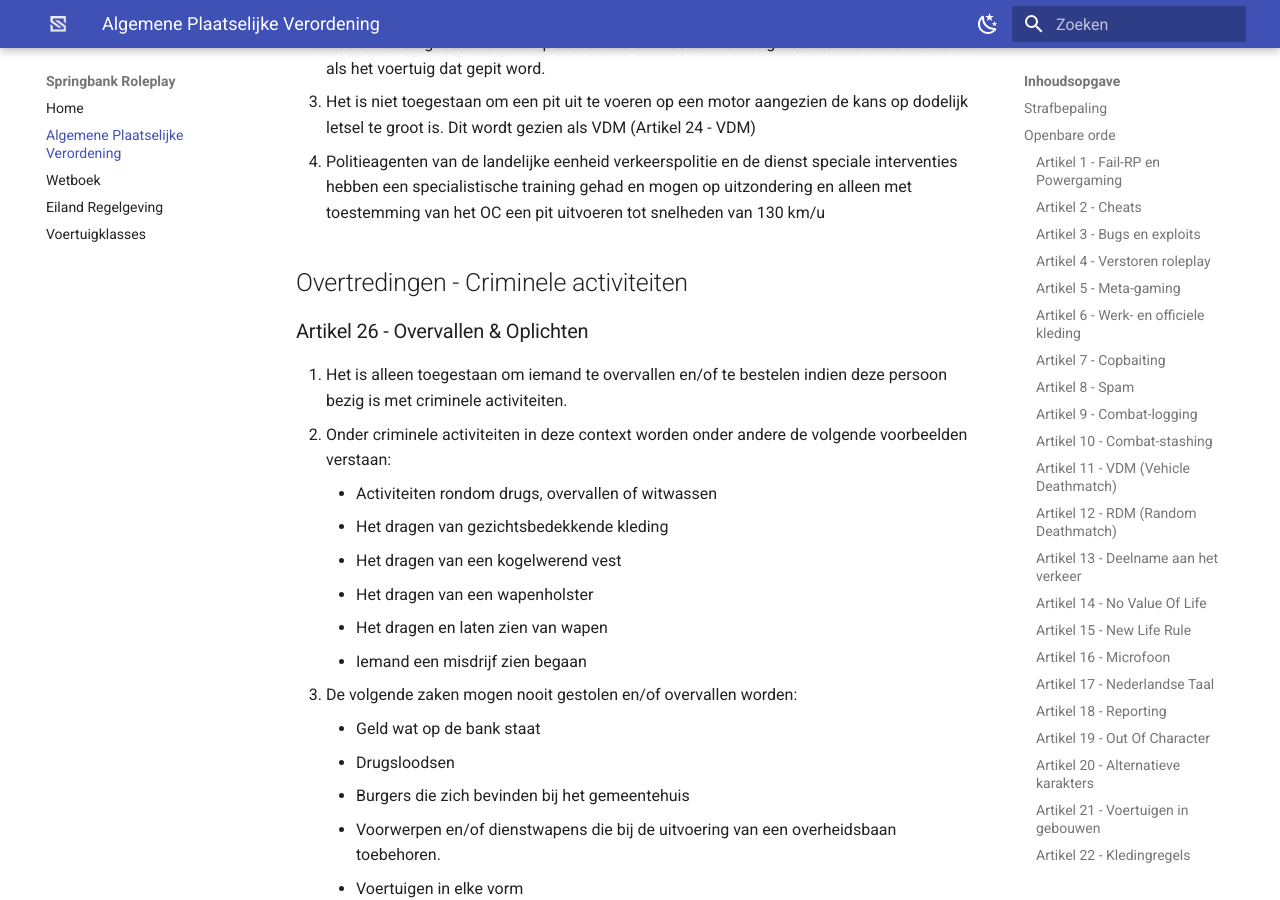
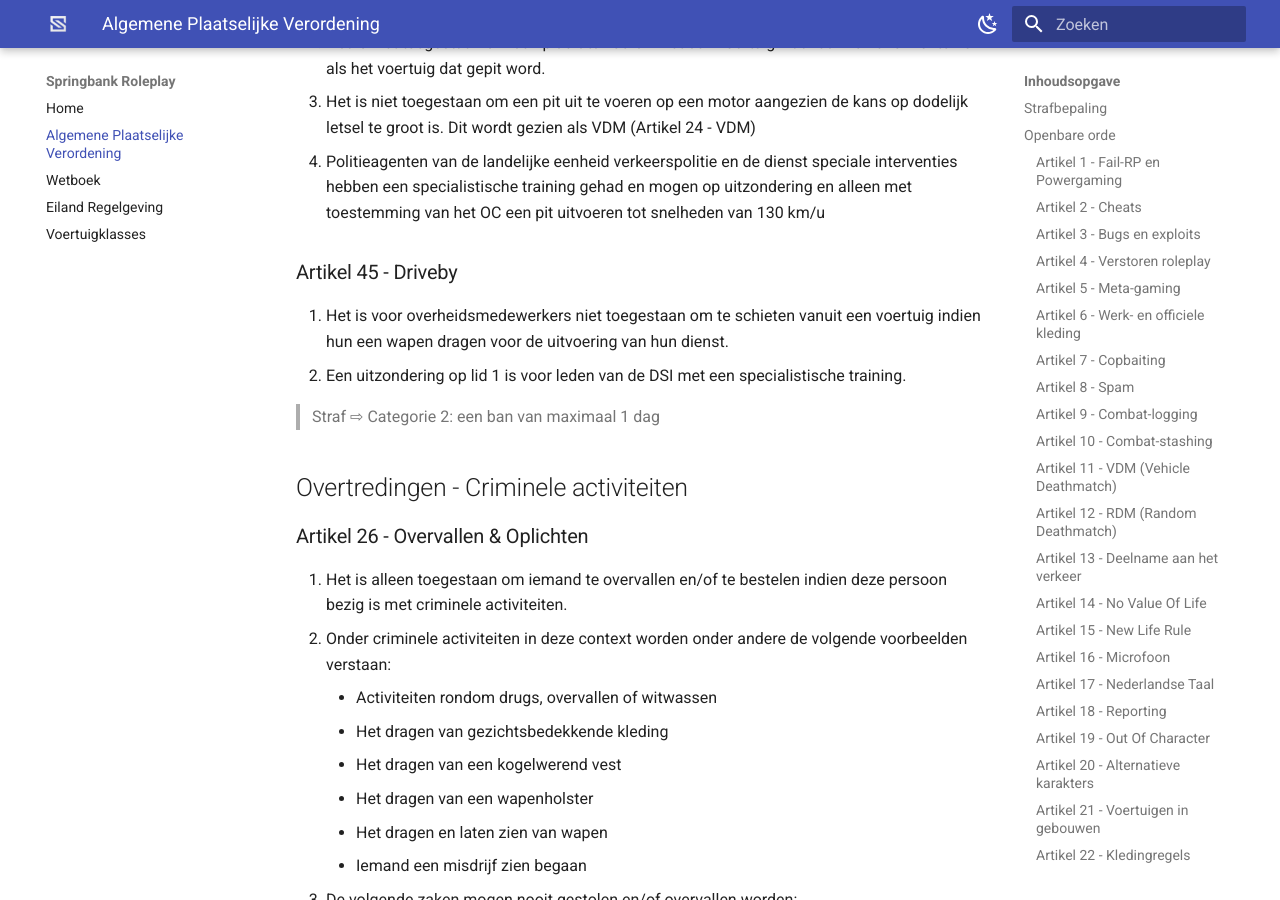
Before and after one commit to kevinpannenborg/wet-en-regelgeving, an MkDocs documentation site: the page built from docs/apv.md, in a window 1280 px wide and 900 px high, scrolled down 9939 px. Built offline with MkDocs 1.6.1 and Material for MkDocs 9.7.7, drawn with Linux system fonts in a browser that asks for light colours; comment, search, counter and statistics services are not loaded.

Commit message:
Update apv.md

```diff
--- a/docs/apv.md
+++ b/docs/apv.md
@@ -263,6 +263,13 @@ Een lid van het staffteam heeft de mogelijkheid om op basis van de context, situ
 3. Het is niet toegestaan om een pit uit te voeren op een motor aangezien de kans op dodelijk letsel te groot is. Dit wordt gezien als VDM (Artikel 24 - VDM)
 3. Politieagenten van de landelijke eenheid verkeerspolitie en de dienst speciale interventies hebben een specialistische training gehad en mogen op uitzondering en alleen met toestemming van het OC een pit uitvoeren tot snelheden van 130 km/u
 
+### Artikel 45 - Driveby
+
+1. Het is voor overheidsmedewerkers niet toegestaan om te schieten vanuit een voertuig indien hun een wapen dragen voor de uitvoering van hun dienst.
+2. Een uitzondering op lid 1 is voor leden van de DSI met een specialistische training.
+
+> Straf ⇨ Categorie 2: een ban van maximaal 1 dag
+
 ## Overtredingen - Criminele activiteiten
 
 ### Artikel 26 - Overvallen & Oplichten
```
